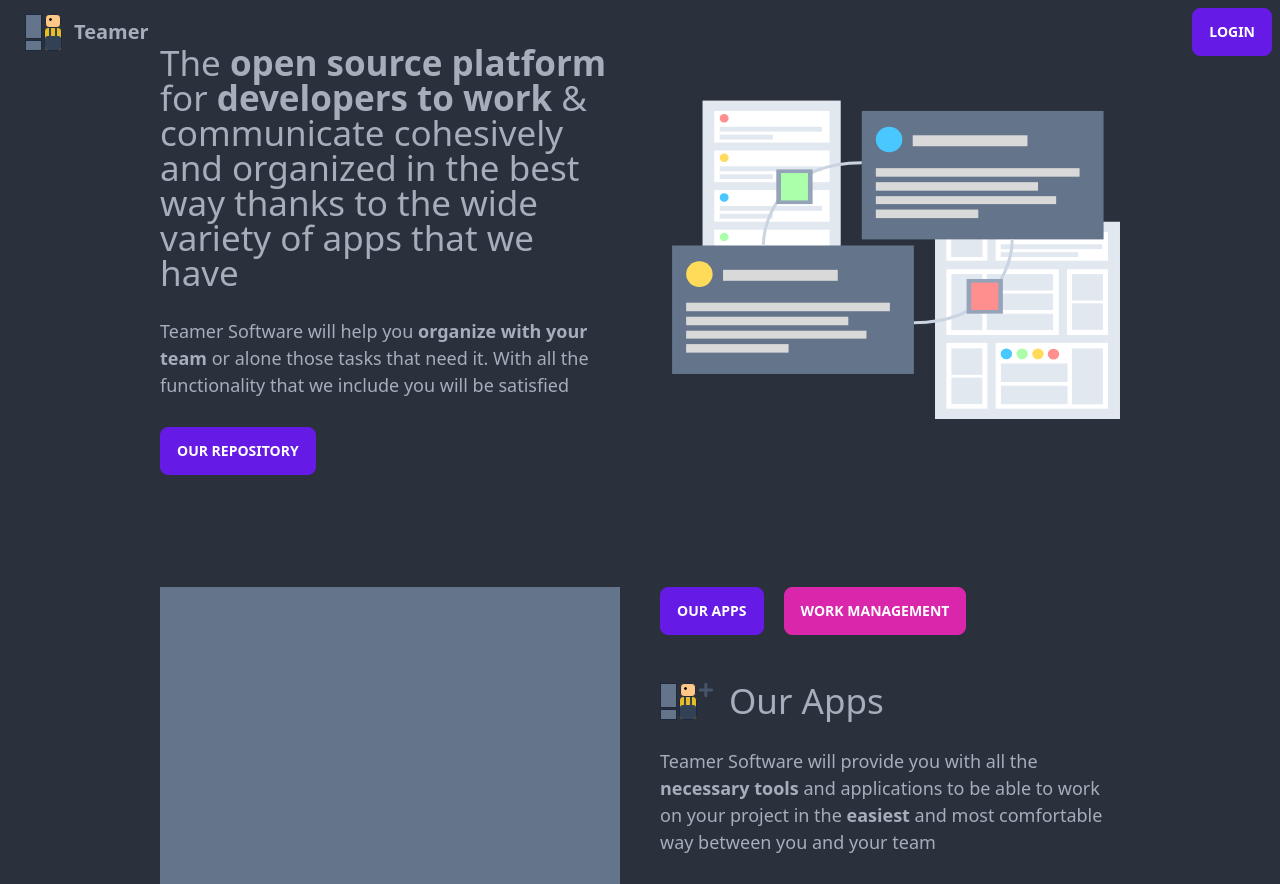
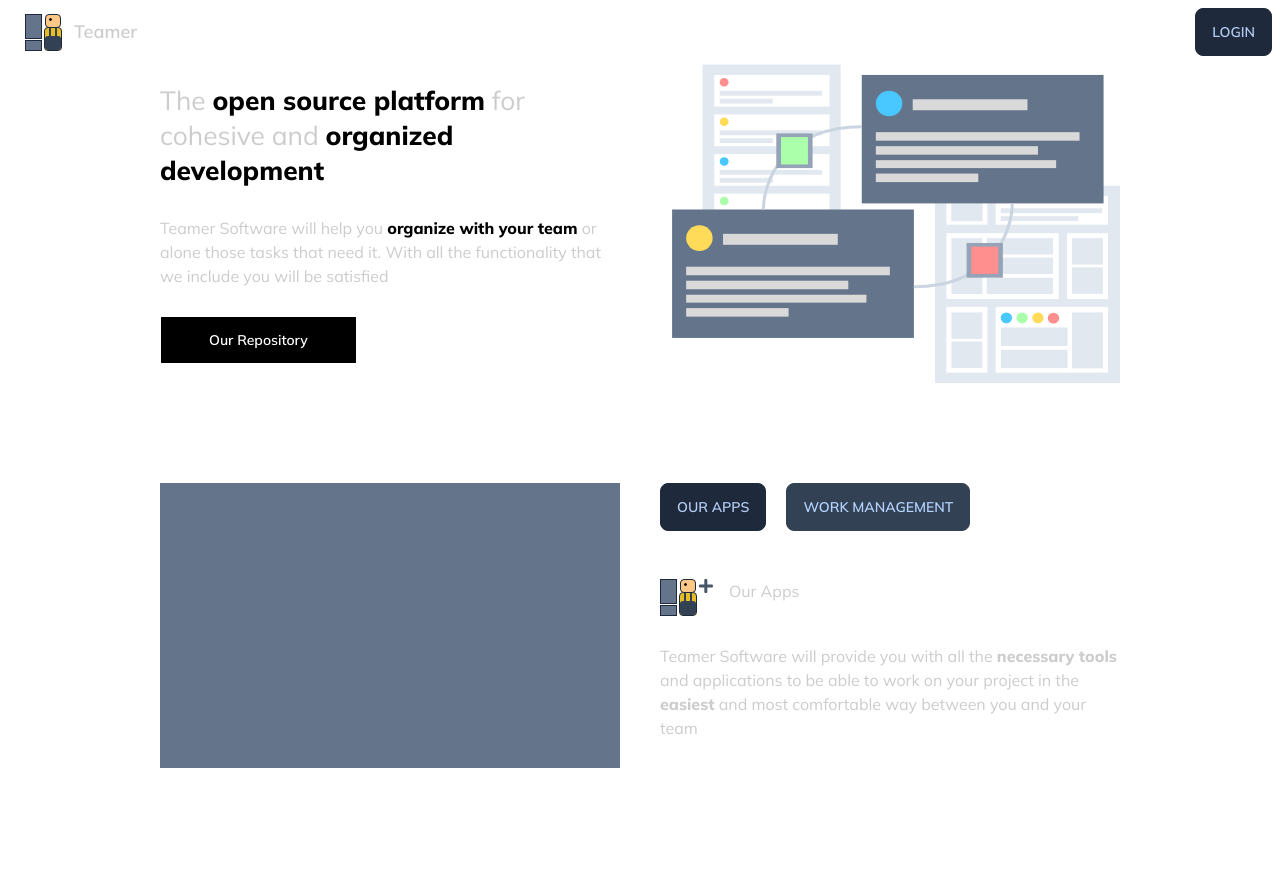
Before and after one commit to ProyectoIntegradoOrganizationalApp/Front-End, a React (Vite) app: page / in a window 1280 px wide. After the commit the page ends 800 px from the top, so only its background shows below. Built offline with nearby package versions, Linux system fonts and the light colour scheme.

Commit message:
variables globales

```diff
--- a/index.html
+++ b/index.html
@@ -1,5 +1,5 @@
 <!DOCTYPE html>
-<html lang="es" data-theme="dark">
+<html lang="es">
   <head>
     <meta charset="UTF-8" />
     <link rel="icon" type="image/svg+xml" href="/src/assets/svg/logo.svg" />
--- a/src/adapters/pages/Home.tsx
+++ b/src/adapters/pages/Home.tsx
@@ -17,15 +17,15 @@ export function Home() {
             <Nav />
 
             {/* Hero Section */}
-            <div className="hero flex flex-col lg:h-screen justify-center">
+            <div className="hero flex flex-col justify-center">
                 <div className="flex items-center flex-col lg:flex-row-reverse w-3/4 mx-auto gap-16 ">
                     <div className="flex-1">
                         <img src={hero} className="select-none" />
                     </div>
                     <div className="flex-1">
-                        <h1 className="fs-l">The <span className="bolder">open source platform</span> for <span className="bolder">developers to work</span> & communicate cohesively and organized in the best way thanks to the wide variety of apps that we have</h1>
-                        <p className="py-7 fs-m">Teamer Software will help you <b>organize with your team</b> or alone those tasks that need it. With all the functionality that we include you will be satisfied</p>
-                        <a href='https://github.com/orgs/ProyectoIntegradoOrganizationalApp/repositories' target="_blank" className="btn btn-primary">Our Repository</a>
+                        <h1 className="text-2xl">The <b className='text-black dark:text-white'>open source platform</b> for cohesive and <b className='text-black dark:text-white'>organized development</b></h1>
+                        <p className="py-7 text-base">Teamer Software will help you <b className='text-black dark:text-white'>organize with your team</b> or alone those tasks that need it. With all the functionality that we include you will be satisfied</p>
+                        <a href='https://github.com/orgs/ProyectoIntegradoOrganizationalApp/repositories' target="_blank" className="btn myBtn">Our Repository</a>
                     </div>
                 </div>
 
--- a/src/assets/css/index.css
+++ b/src/assets/css/index.css
@@ -4,84 +4,16 @@
 @tailwind components;
 @tailwind utilities;
 
-/* APPLIES */
-.separator {
-    @apply my-14;
+* {
+    font-family: 'Mulish';
 }
 
-h1 {
-    @apply text-5xl;
+.separator {
+    width: 100%;
+    height: 100px;
 }
 
-
-.input-light {
-    @apply input w-full max-w-xs w-full max-w-full py-7 rounded-none;
-    box-shadow: 0px 0px 50px 1px rgba(0, 0, 0, .15);
-    font-size: 18px;
+/* Buttons */
+.btn.myBtn {
+    @apply px-12 capitalize rounded-none bg-black dark:bg-transparent text-white outline-white hover:bg-white hover:text-black transition-all border-white;
 }
-
-.input-dark {
-    @apply input w-full max-w-xs;
-    font-size: 18px;
-}
-
-b {
-    font-weight: 700;
-}
-
-/* IMPORTANTS */
-.menu {
-    color: white;
-}
-
-.nav-active {
-    font-weight: 800;
-}
-
-.caja:hover {
-    box-shadow: 6px 2px 10px black;
-}
-
-.bolder {
-    font-weight: 800;
-}
-
-.h-100-vh {
-    height: calc(100vh - 4rem);
-}
-
-.fs-xl {
-    font-size: 45px;
-}
-
-.fs-l {
-    font-size: 35px;
-}
-
-.fs-m {
-    font-size: 18px;
-}
-
-.fs-s {
-    font-size: 16px;
-}
-
-/* LOGIN */
-.btn-login-others {
-    border: none;
-    box-shadow: 0px 0px 50px 1px rgba(0, 0, 0, .15);
-}
-
-.btn-login-others:hover {
-    background-color: currentColor;
-    outline: 2px solid hsla(var(--bc) / 0.2);
-    outline-offset: 2px;
-}
-
-.btn-login-github {
-    background-color: #1B1F23;
-}
-
-.btn-login-github:hover {
-    background-color: #1B1F23;
-}
--- a/tailwind.config.js
+++ b/tailwind.config.js
@@ -1,10 +1,38 @@
 /** @type {import('tailwindcss').Config} */
 export default {
+  darkMode: 'media',
   content: [
     "./index.html",
     "./src/**/*.{js,ts,jsx,tsx}"
   ],
-  theme: {},
+  theme: {
+    fontSize: {
+      sm: '14px',
+      base: ['16px', {
+        fontWeight: '500'
+      }],
+      xl: '18px',
+      '2xl': ['26.316px', {
+        lineHeight: '2.2rem',
+        fontWeight: '500'
+      }],
+      '3xl': '45px',
+      '4xl': '2.441rem',
+      '5xl': '3.052rem'
+    },
+    fontWeight: {
+      thin: '100',
+      hairline: '100',
+      extralight: '200',
+      light: '300',
+      normal: '400',
+      medium: '500',
+      semibold: '600',
+      bold: '700',
+      extrabold: '800',
+      black: '900',
+    }
+  },
   plugins: [
     require("daisyui")
   ],
```
